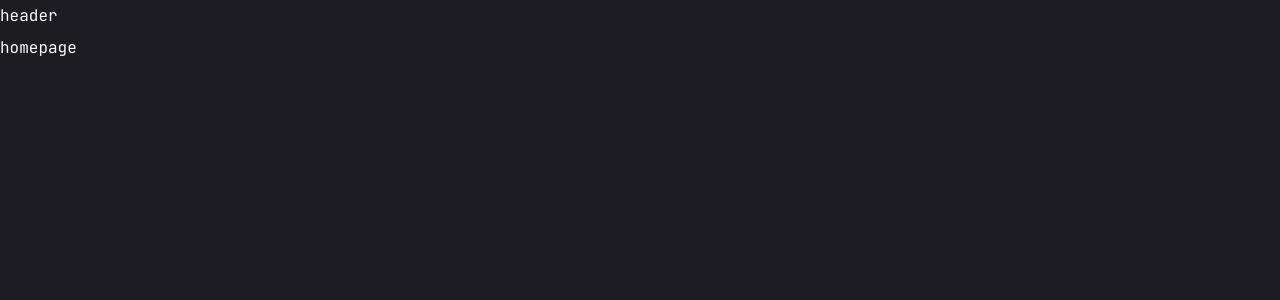
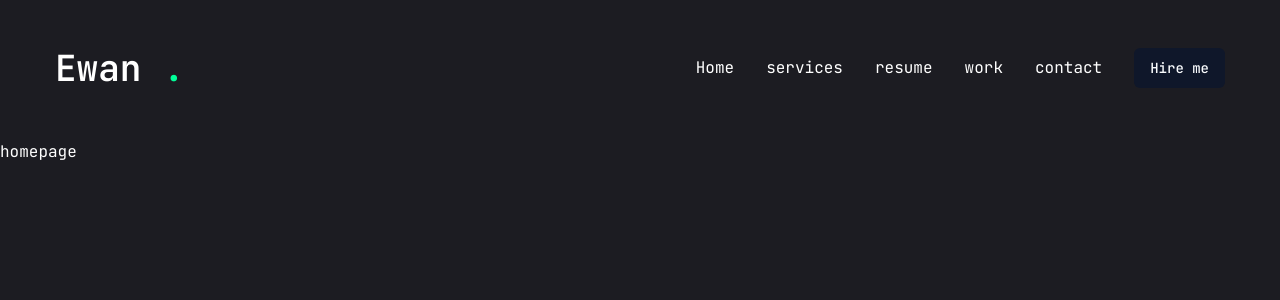
Before and after one commit to Ewuly/ewan-portfolio, a Next.js app: page / in a window 1280 px wide. Shown: the top 300 px of the page. Built offline with nearby package versions, Linux system fonts and the light colour scheme.

Commit message:
feat: :sparkles: add the mobile and desktop nav

```diff
--- a/components/Header.jsx
+++ b/components/Header.jsx
@@ -1,6 +1,34 @@
+import Link from "next/link";
+import { Button } from "@/components/ui/button";
+
+// components
+import Nav from "./Nav";
+
 const Header = () => {
 	return (
-		<header>header</header>
+		<header className="py-8 xl:py-12 text-white">
+			<div className="container mx-auto flex justify-between items-center">
+				{/* Logo */}
+				<Link href="/">
+					<h1 className="text-4xl font-semibold">
+						Ewan <span className="text-accent">.</span>
+					</h1>
+				</Link>
+
+				{/* desktop nav & hire me button */}
+				<div className="hidden xl:flex items-center gap-8">
+					<Nav />
+					<Link href="/contact">
+						<Button>Hire me</Button>
+					</Link>
+				</div>
+
+				{/* mobile nav */}
+				<div className="xl:hidden">mobile nav</div>
+
+
+			</div>
+		</header>
 	)
 }
 
--- /dev/null
+++ b/components/Nav.jsx
@@ -0,0 +1,46 @@
+"use client";
+
+import Link from "next/link";
+import { usePathname } from "next/navigation";
+
+const links = [
+    {
+        name: "Home",
+        href: "/",
+    },
+    {
+        name: "services",
+        href: "/services",
+    },
+    {
+        name: "resume",
+        href: "/resume",
+    },
+    {
+        name: "work",
+        href: "/work",
+    },
+    {
+        name: "contact",
+        href: "/contact",
+    }
+];
+
+
+const Nav = () => {
+    const pathname = usePathname();
+    console.log(pathname);
+    return (
+        <nav className="flex gap-8">
+            {links.map((link, index) => {
+                return (
+                    <Link href={link.href} key={index} className={``}>
+                        {link.name}
+                    </Link>
+                );
+            })}
+        </nav>
+    );
+}
+
+export default Nav
```
